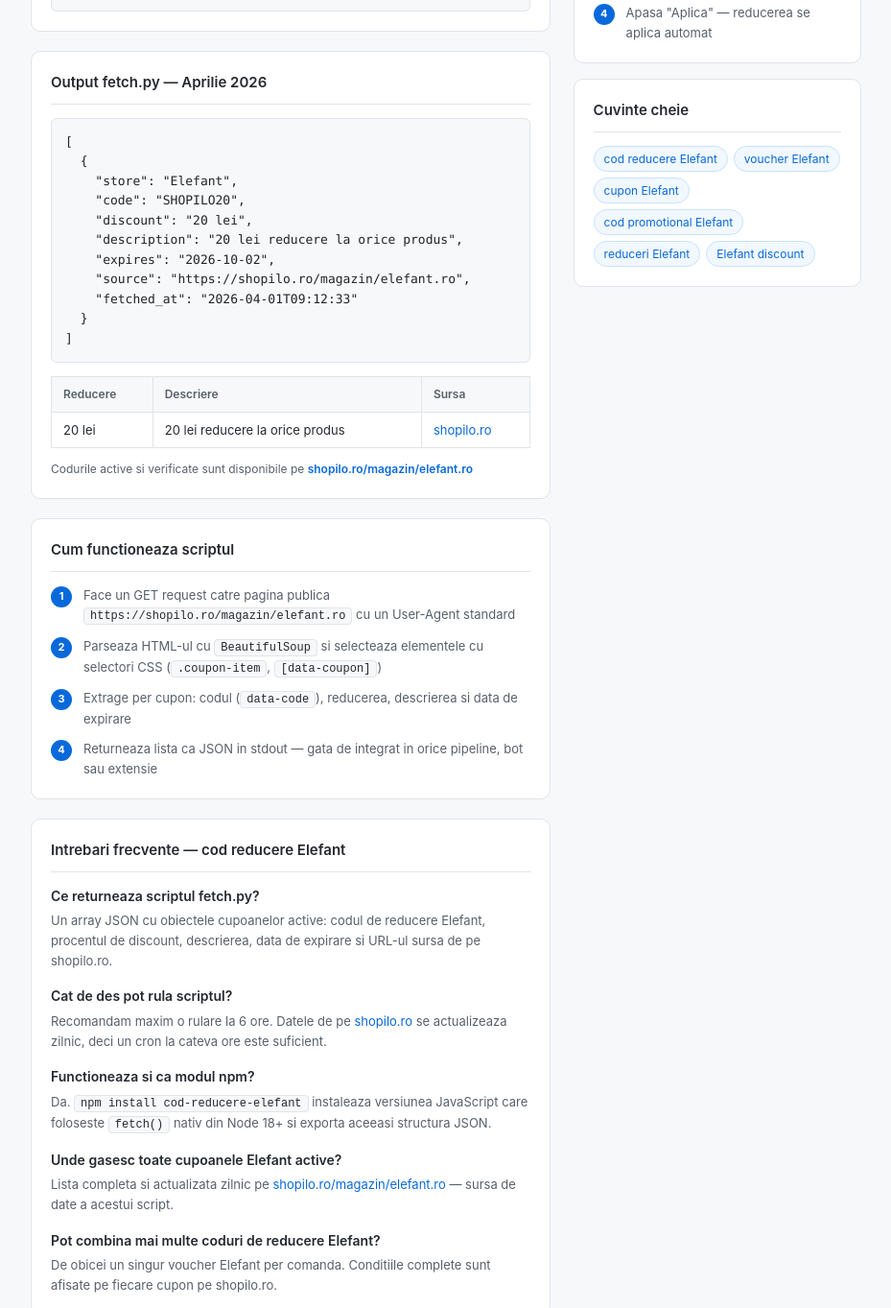
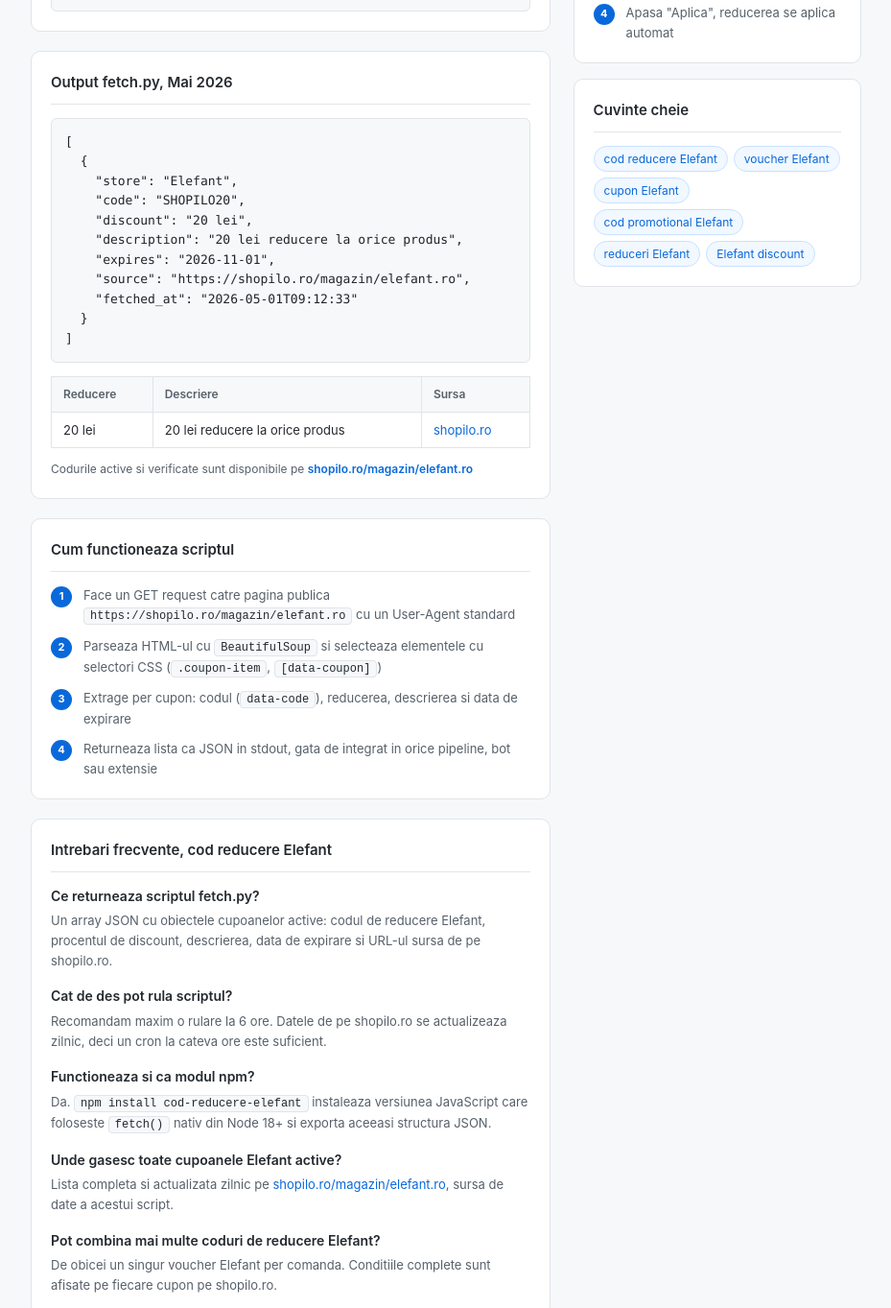
Before and after one commit to shopilo-ro/cod-reducere-elefant, a website: page index.html in a window 1280 px wide. Shown: the part 832-2195 px from the top of the page at 96% size, without its empty margins (202-1131 px from the left). Drawn offline with Linux system fonts and the light colour scheme.

Commit message:
Update Mai 2026

```diff
--- a/index.html
+++ b/index.html
@@ -3,11 +3,11 @@
 <head>
   <meta charset="UTF-8">
   <meta name="viewport" content="width=device-width, initial-scale=1.0">
-  <title>Cod reducere Elefant — Aprilie 2026 | shopilo.ro</title>
+  <title>Cod reducere Elefant, Mai 2026 | shopilo.ro</title>
   <meta name="description" content="Script Python open-source pentru fetch automat de coduri de reducere Elefant. Returneaza cupoane Elefant active in format JSON de pe shopilo.ro.">
   <meta name="robots" content="index, follow">
   <meta property="og:type" content="website">
-  <meta property="og:title" content="Cod reducere Elefant — Aprilie 2026 | shopilo.ro">
+  <meta property="og:title" content="Cod reducere Elefant, Mai 2026 | shopilo.ro">
   <meta property="og:description" content="Script Python open-source pentru fetch automat de coduri de reducere Elefant de pe shopilo.ro.">
   <meta property="og:url" content="https://shopilo-ro.github.io/cod-reducere-elefant/">
   <script type="application/ld+json">{
@@ -57,7 +57,7 @@
   ]
 }</script>
   <script type="application/ld+json">{"@context": "https://schema.org", "@type": "BreadcrumbList", "itemListElement": [{"@type": "ListItem", "position": 1, "name": "Shopilo Dev", "item": "https://shopilo-ro.github.io"}, {"@type": "ListItem", "position": 2, "name": "Cod reducere Elefant", "item": "https://shopilo-ro.github.io/cod-reducere-elefant/"}]}</script>
-  <script type="application/ld+json">{"@context": "https://schema.org", "@type": "WebPage", "name": "Cod reducere Elefant | shopilo.ro", "description": "Cele mai bune coduri de reducere Elefant. Cupoane Elefant active, voucher Elefant si oferte exclusive pe shopilo.ro.", "url": "https://shopilo-ro.github.io/cod-reducere-elefant/", "dateModified": "2026-04-01", "isPartOf": {"@type": "WebSite", "name": "Shopilo Dev", "url": "https://shopilo-ro.github.io"}, "about": {"@type": "Thing", "name": "Elefant"}}</script>
+  <script type="application/ld+json">{"@context": "https://schema.org", "@type": "WebPage", "name": "Cod reducere Elefant | shopilo.ro", "description": "Cele mai bune coduri de reducere Elefant. Cupoane Elefant active, voucher Elefant si oferte exclusive pe shopilo.ro.", "url": "https://shopilo-ro.github.io/cod-reducere-elefant/", "dateModified": "2026-05-01", "isPartOf": {"@type": "WebSite", "name": "Shopilo Dev", "url": "https://shopilo-ro.github.io"}, "about": {"@type": "Thing", "name": "Elefant"}}</script>
   <style>
     *{margin:0;padding:0;box-sizing:border-box}
     body{font-family:-apple-system,BlinkMacSystemFont,'Segoe UI',sans-serif;background:#f6f8fa;color:#212529;line-height:1.6}
@@ -174,16 +174,16 @@
     </div>
 
     <div class="card">
-      <h2>Output fetch.py — Aprilie 2026</h2>
+      <h2>Output fetch.py, Mai 2026</h2>
       <pre><code>[
   {
     "store": "Elefant",
     "code": "SHOPILO20",
     "discount": "20 lei",
     "description": "20 lei reducere la orice produs",
-    "expires": "2026-10-02",
+    "expires": "2026-11-01",
     "source": "https://shopilo.ro/magazin/elefant.ro",
-    "fetched_at": "2026-04-01T09:12:33"
+    "fetched_at": "2026-05-01T09:12:33"
   }
 ]</code></pre>
       <table style="margin-top:14px">
@@ -212,19 +212,19 @@
         <div class="step"><span class="step-num">1</span><span>Face un GET request catre pagina publica <span class="inline-code">https://shopilo.ro/magazin/elefant.ro</span> cu un User-Agent standard</span></div>
         <div class="step"><span class="step-num">2</span><span>Parseaza HTML-ul cu <span class="inline-code">BeautifulSoup</span> si selecteaza elementele cu selectori CSS (<span class="inline-code">.coupon-item</span>, <span class="inline-code">[data-coupon]</span>)</span></div>
         <div class="step"><span class="step-num">3</span><span>Extrage per cupon: codul (<span class="inline-code">data-code</span>), reducerea, descrierea si data de expirare</span></div>
-        <div class="step"><span class="step-num">4</span><span>Returneaza lista ca JSON in stdout — gata de integrat in orice pipeline, bot sau extensie</span></div>
+        <div class="step"><span class="step-num">4</span><span>Returneaza lista ca JSON in stdout, gata de integrat in orice pipeline, bot sau extensie</span></div>
       </div>
     </div>
 
     <div class="card">
-      <h2>Intrebari frecvente — cod reducere Elefant</h2>
+      <h2>Intrebari frecvente, cod reducere Elefant</h2>
       <div class="faq-item">
         <h3>Ce returneaza scriptul fetch.py?</h3>
         <p>Un array JSON cu obiectele cupoanelor active: codul de reducere Elefant, procentul de discount, descrierea, data de expirare si URL-ul sursa de pe shopilo.ro.</p>
       </div>
       <div class="faq-item">
         <h3>Cat de des pot rula scriptul?</h3>
-        <p>Recomandam maxim o rulare la 6 ore. Datele de pe <a href="https://shopilo.ro/magazin/elefant.ro">shopilo.ro</a> se actualizeaza zilnic, deci un cron la cateva ore este suficient.</p>
+        <p>Recomandam maxim o rulare la 6 ore. Datele de pe shopilo.ro se actualizeaza zilnic, deci un cron la cateva ore este suficient.</p>
       </div>
       <div class="faq-item">
         <h3>Functioneaza si ca modul npm?</h3>
@@ -232,7 +232,7 @@
       </div>
       <div class="faq-item">
         <h3>Unde gasesc toate cupoanele Elefant active?</h3>
-        <p>Lista completa si actualizata zilnic pe <a href="https://shopilo.ro/magazin/elefant.ro">shopilo.ro/magazin/elefant.ro</a> — sursa de date a acestui script.</p>
+        <p>Lista completa si actualizata zilnic pe <a href="https://shopilo.ro/magazin/elefant.ro">shopilo.ro/magazin/elefant.ro</a>, sursa de date a acestui script.</p>
       </div>
       <div class="faq-item">
         <h3>Pot combina mai multe coduri de reducere Elefant?</h3>
@@ -255,7 +255,7 @@
         <div class="step"><span class="step-num">1</span><span>Copiaza codul din output-ul scriptului</span></div>
         <div class="step"><span class="step-num">2</span><span>Adauga produsele dorite in cosul Elefant</span></div>
         <div class="step"><span class="step-num">3</span><span>La checkout, introdu codul in campul "Voucher" sau "Cod promotional"</span></div>
-        <div class="step"><span class="step-num">4</span><span>Apasa "Aplica" — reducerea se aplica automat</span></div>
+        <div class="step"><span class="step-num">4</span><span>Apasa "Aplica", reducerea se aplica automat</span></div>
       </div>
     </div>
 
@@ -276,7 +276,7 @@
 </div>
 
 <footer>
-  Script open-source. Date de pe <a href="https://shopilo.ro/magazin/elefant.ro">shopilo.ro</a> &mdash;
+  Script open-source. Date de pe <a href="https://shopilo.ro/magazin/elefant.ro">shopilo.ro</a> |
   <a href="https://shopilo-ro.github.io">Toate magazinele</a>
 </footer>
 
```
